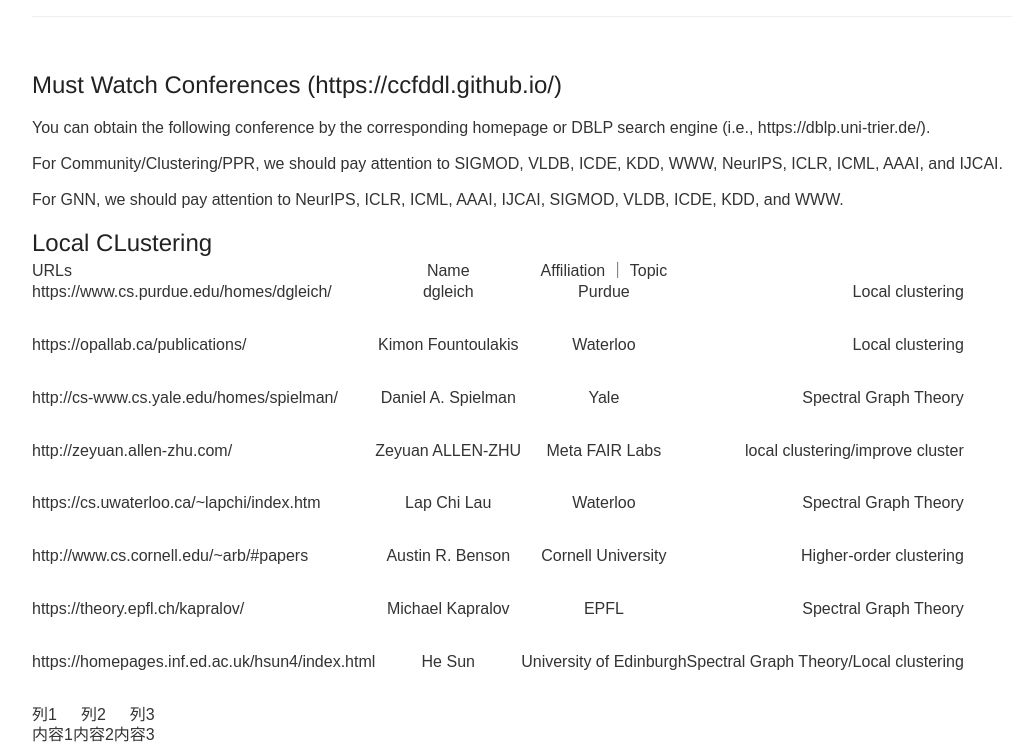
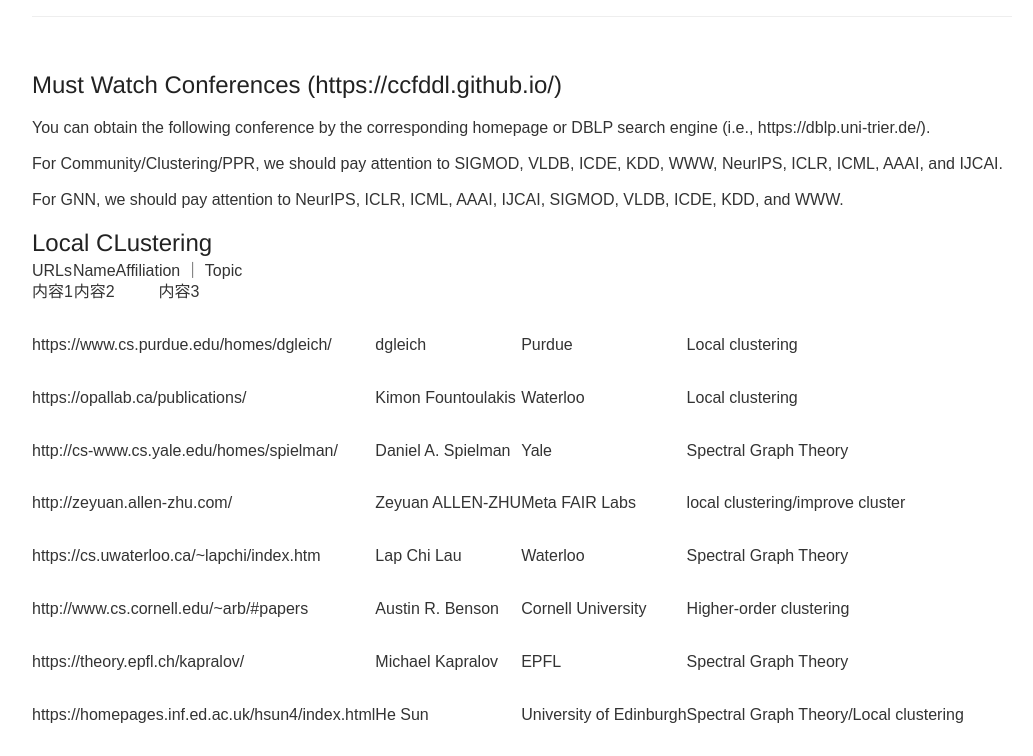
Before and after one commit to longlonglin/longlonglin.github.io, a Jekyll site: the page built from blog.md, in a window 1280 px wide and 900 px high, cut to the strip 144-900 px from the top of the window. Shown: the whole strip, without its empty margins (118-1151 px from the left). Built offline with Jekyll 4.4.1, drawn with Linux system fonts in a browser that asks for light colours.

Commit message:
Update blog.md

```diff
--- a/blog.md
+++ b/blog.md
@@ -18,6 +18,8 @@
 
 | URLs | Name | Affiliation ｜ Topic |
 |:----|:----:|:----:|----:|
+| 内容1 | 内容2 | 内容3 |
+
 | https://www.cs.purdue.edu/homes/dgleich/ | dgleich | Purdue | Local clustering |
 | https://opallab.ca/publications/  |  Kimon Fountoulakis  | Waterloo  |  Local clustering  |
 | http://cs-www.cs.yale.edu/homes/spielman/ |    Daniel A. Spielman   |       Yale    |  Spectral Graph Theory |
```
